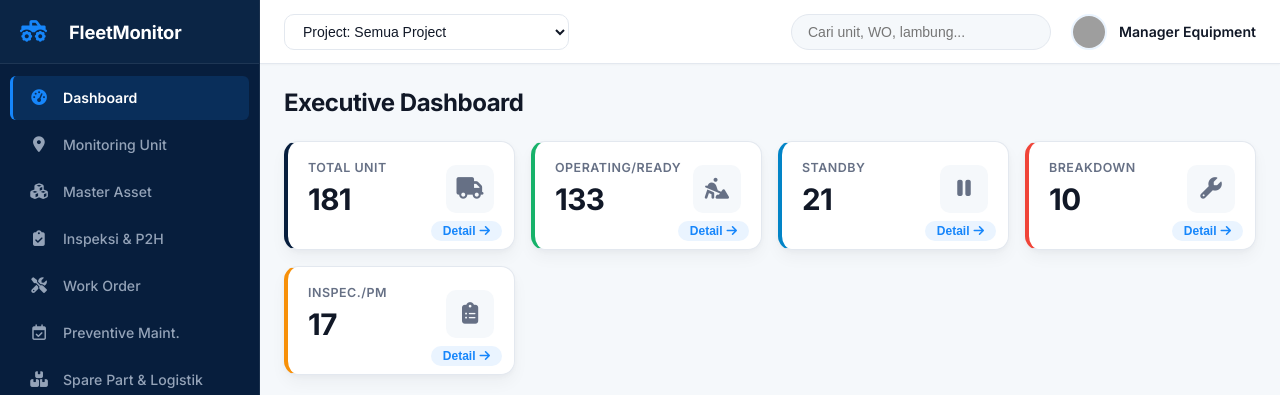
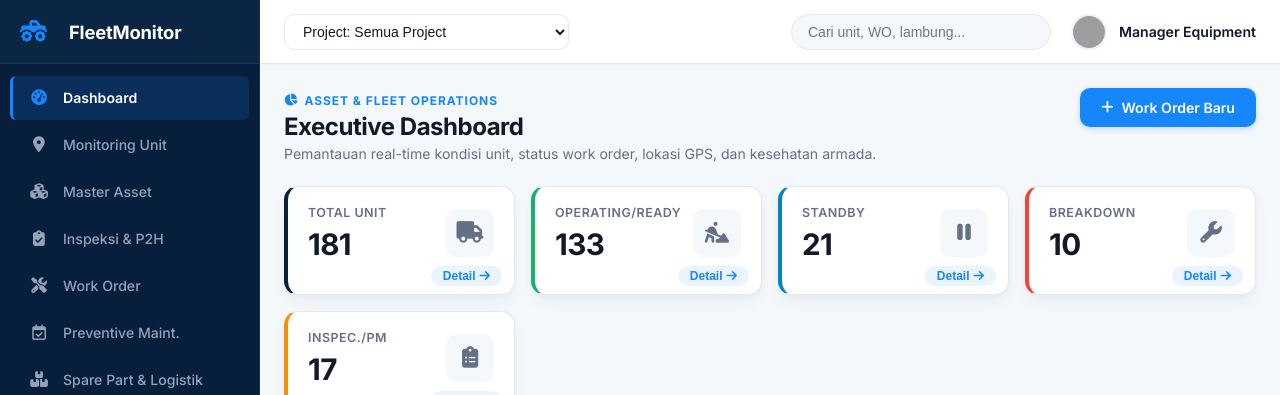
Before and after one commit to kanzdzakipr/ServicePlan-BRA, a PHP site: the page made by Coba agung/dashboard copy (agung coba).html in a window 1280 px wide. Shown: the top 395 px of the page. Run offline with PHP 8.4, Linux system fonts and the light colour scheme; grey boxes are pictures that could not be loaded.

Commit message:
tes agung

```diff
--- a/Coba agung/dashboard copy (agung coba).html
+++ b/Coba agung/dashboard copy (agung coba).html
@@ -17,7 +17,7 @@
     <link rel="stylesheet" href="../scripts/dashboard.css?v=20260729-MAINTAINX-V3">
     <link rel="stylesheet" href="fleet-integration.css?v=20260729-MAINTAINX-V3">
     <!-- Dedicated MaintainX Style Override -->
-    <link rel="stylesheet" href="maintainx-style.css?v=20260729-1">
+    <link rel="stylesheet" href="maintainx-style.css?v=20260729-2">
 
 </head>
 
@@ -106,7 +106,16 @@
 
             <!-- VIEW: DASHBOARD (MVP 1) -->
             <div id="view-dashboard" class="view-section active">
-                <h1 class="page-title">Executive Dashboard</h1>
+                <div class="mx-dashboard-header">
+                    <div>
+                        <div class="mx-eyebrow"><i class="fa-solid fa-chart-pie"></i> ASSET & FLEET OPERATIONS</div>
+                        <h1 class="page-title">Executive Dashboard</h1>
+                        <p class="mx-header-desc">Pemantauan real-time kondisi unit, status work order, lokasi GPS, dan kesehatan armada.</p>
+                    </div>
+                    <div class="mx-header-actions">
+                        <button type="button" class="btn btn-primary" onclick="openNewWOModal()"><i class="fa-solid fa-plus"></i> Work Order Baru</button>
+                    </div>
+                </div>
 
                 <!-- Ringkasan status unit -->
                 <div class="kpi-grid">
--- a/Coba agung/maintainx-style.css
+++ b/Coba agung/maintainx-style.css
@@ -245,8 +245,35 @@ body {
     width: 100%;
 }
 
+.mx-dashboard-header {
+    display: flex;
+    justify-content: space-between;
+    align-items: flex-start;
+    flex-wrap: wrap;
+    gap: 16px;
+    margin-bottom: 24px !important;
+}
+
+.mx-eyebrow {
+    font-size: 0.75rem !important;
+    font-weight: 700 !important;
+    letter-spacing: 0.08em !important;
+    color: var(--primary) !important;
+    text-transform: uppercase !important;
+    margin-bottom: 4px !important;
+    display: inline-flex;
+    align-items: center;
+    gap: 6px;
+}
+
+.mx-header-desc {
+    color: var(--muted) !important;
+    font-size: 0.88rem !important;
+    margin: 0 !important;
+}
+
 .page-title {
-    margin-bottom: 24px !important;
+    margin-bottom: 4px !important;
     font-size: 1.5rem !important;
     font-weight: 700 !important;
     letter-spacing: -0.02em !important;
```
